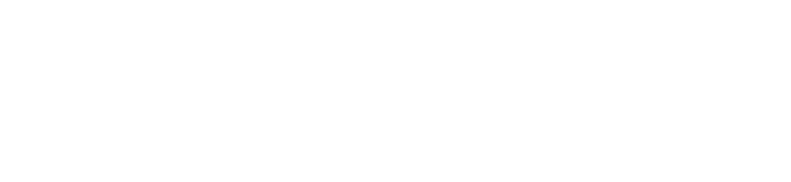
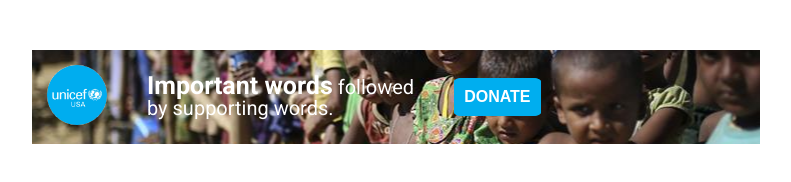
Before and after one commit to aBekar145/unicef, a plain HTML site: page index.html in a window 1280 px wide. Shown: the whole page, without its empty margins (18-809 px from the left). Drawn offline with Linux system fonts and the light colour scheme.

Commit message:
feat: add block banner

```diff
--- a/index.html
+++ b/index.html
@@ -4,9 +4,26 @@
   <meta charset="UTF-8">
   <meta name="viewport" content="width=device-width, initial-scale=1.0">
   <link rel="stylesheet" href="style.css">
+  <link href="https://fonts.googleapis.com/css2?family=Roboto:wght@400;700&display=swap" rel="stylesheet">
   <title>Unicef Usa</title>
 </head>
 <body>
-
+  <div class="wrapper">
+    <div class="banner">
+      <div class="banner__logo-wrapper">
+        <img class="banner__logo-icon" src="/images/logo-400x400.jpg" width="60" height="60" alt="logo Inicef">
+      </div>
+      <h2 class="banner__subtitle">
+        <span class="banner__subtitle-span">
+          <span class="banner__subtitle-span-bold">Important words</span>
+          followed
+        </span>
+        <span class="banner__subtitle-span">
+          by supporting words.
+        </span>
+      </h2>
+      <button class="banner__btn">Donate</button>
+    </div>
+  </div>
 </body>
 </html>
--- a/style.scss
+++ b/style.scss
@@ -1,3 +1,80 @@
 :root {
   font-size: 10px;
 }
+
+* {
+  margin: 0;
+  padding: 0;
+  box-sizing: border-box;
+}
+
+html, body {
+  font-family: "Roboto", "Arial", sans-serif;
+  font-weight: 400;
+  font-weight: 400;
+  font-size: 20px;
+  line-height: 21px;
+  color: #ffffff;
+}
+
+.wrapper {
+  position: relative;
+}
+
+.banner {
+  padding: 15px;
+  max-width: 728px;
+  width: 100%;
+  display: flex;
+  flex-wrap: wrap;
+  align-items: center;
+  background: no-repeat center 50% url("../images/unnamed.jpg");
+  position: absolute;
+  top: 50px;
+  left: 50px;
+  &__logo-wrapper {
+    margin-right: 40px;
+  }
+  &__logo-icon {
+    border-radius: 100%;
+    width: 60px;
+    height: 60px;
+  }
+
+  &__subtitle {
+    margin-right: 40px;
+    display: flex;
+    flex-direction: column;
+    font-family: Roboto;
+    font-weight: 400;
+    font-size: 20px;
+    line-height: 21px;
+    &-span-bold {
+      font-family: Roboto;
+      font-weight: 700;
+      font-size: 25px;
+      line-height: 21px;
+    }
+  }
+  &__btn {
+    padding: 10px;
+    font-size: 16px;
+    background: #00AEEF;
+    color: #ffffff;
+    text-transform: uppercase;
+    box-shadow: inset 0 0 0 3px #00AEEF;
+    font-weight: 700;
+    border: none;
+    border-radius: 10%;
+    cursor: pointer;
+    outline: none;
+    transition-duration: 0.5s;
+    &:hover {
+      box-shadow: none;
+      background-color: #047ca8;
+    }
+    &:active {
+      color: #052733;
+    }
+  }
+}
```
Also changed, not shown: images/logo-400x400.jpg (added), images/unnamed.jpg (added), style.css, 1 other file.
